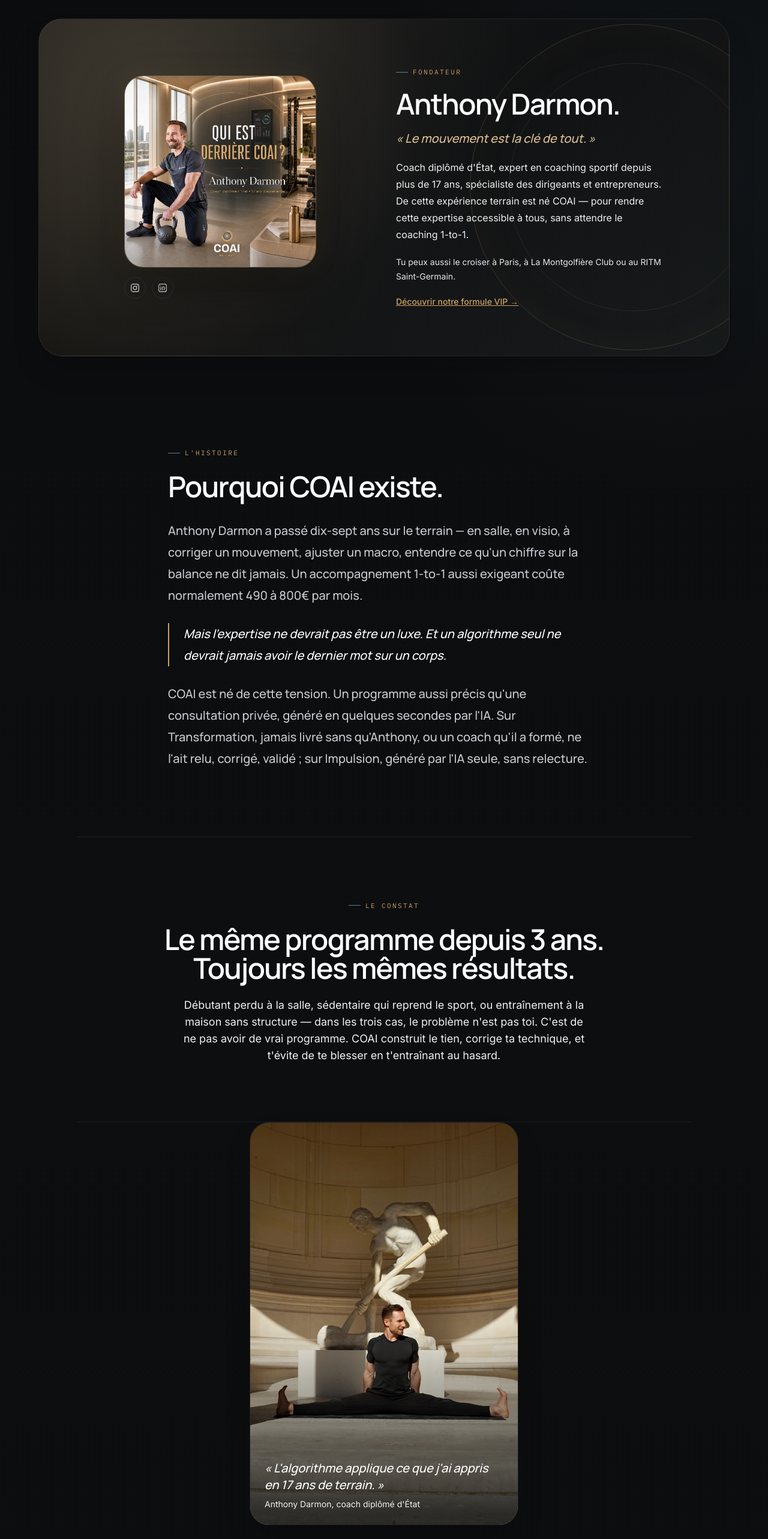
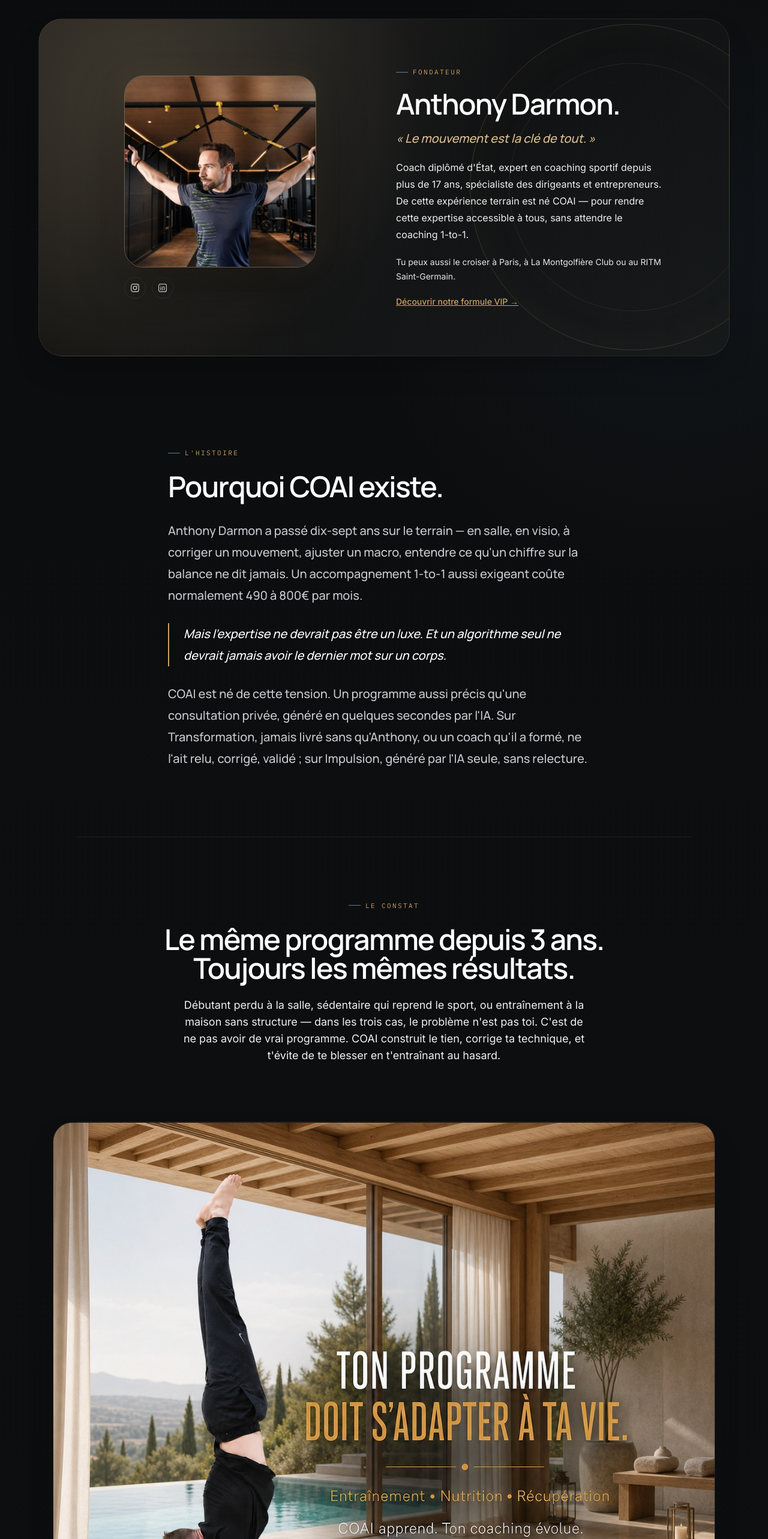
Before and after one commit to anthonydarmon213-ux/COAI, a Next.js app: page / in a window 1280 px wide. Shown: the part 2820-5386 px from the top of the page at 60% size. Built offline with nearby package versions, Linux system fonts and the light colour scheme; no server answers.

Commit message:
Restaure les visuels premium de la landing

```diff
--- a/src/app/(marketing)/page.tsx
+++ b/src/app/(marketing)/page.tsx
@@ -200,8 +200,8 @@
         <div className="mx-auto flex flex-col items-center gap-4 md:order-first md:items-start">
           <div className="relative aspect-square w-64 overflow-hidden rounded-[2rem] border border-laiton-300/35 shadow-[0_28px_80px_rgba(0,0,0,.48),0_0_45px_rgba(201,162,98,.12)] sm:w-80">
             <Image
-              src="/anthony-darmon-fondateur-coai.jpg"
-              alt="Anthony Darmon, fondateur de COAI"
+              src="/anthony-trx-studio-premium.jpg"
+              alt="Anthony Darmon en séance TRX dans un studio de coaching premium"
               fill
               priority
               sizes="(min-width: 640px) 20rem, 16rem"
@@ -292,27 +292,17 @@
         </p>
       </section>
 
-      {/* Bande photo (16/08/2026, référence Future : "il faut plus
-          d'images") — photo studio d'Anthony fournie par ses soins, jamais
-          utilisée jusqu'ici, avec une carte glass superposée reprenant le
-          positionnement algorithme d'abord / humain si besoin. */}
+      {/* Le programme s'adapte à la vraie vie : visuel fourni par Anthony. */}
       <Reveal>
         <section className="mx-auto flex w-full max-w-6xl justify-center px-6 pb-8">
-          <div className="relative aspect-[2/3] w-full max-w-sm overflow-hidden rounded-[2rem] border border-white/[0.08] shadow-2xl sm:max-w-md">
+          <div className="relative aspect-square w-full overflow-hidden rounded-[2rem] border border-white/[0.08] shadow-2xl">
             <Image
-              src="/anthony-grand-ecart.jpg"
-              alt="Anthony Darmon en grand écart, fondateur de COAI"
+              src="/coai-programme-adaptatif.jpg"
+              alt="Le programme COAI adapte entraînement, nutrition et récupération à la vie de chacun"
               fill
-              sizes="(min-width: 640px) 28rem, 90vw"
+              sizes="(min-width: 1280px) 72rem, 94vw"
               className="object-cover object-center"
             />
-            <div className="absolute inset-0 bg-gradient-to-t from-black/80 via-transparent to-transparent" />
-            <div className="absolute bottom-6 left-6 right-6">
-              <p className="font-editorial text-lg italic text-white sm:text-xl">
-                « L&apos;algorithme applique ce que j&apos;ai appris en 17 ans de terrain. »
-              </p>
-              <p className="mt-2 text-sm text-graphite-300">Anthony Darmon, coach diplômé d&apos;État</p>
-            </div>
           </div>
         </section>
       </Reveal>
```
Also changed, not shown: public/coai-programme-adaptatif.jpg (added).
